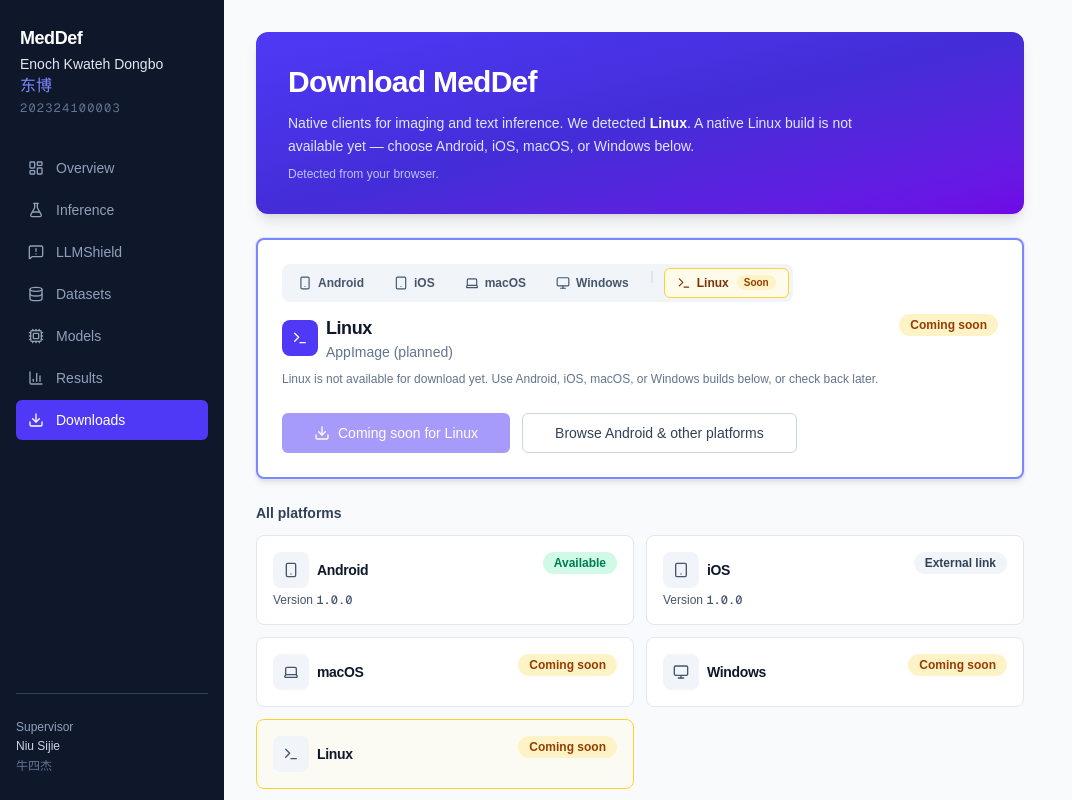
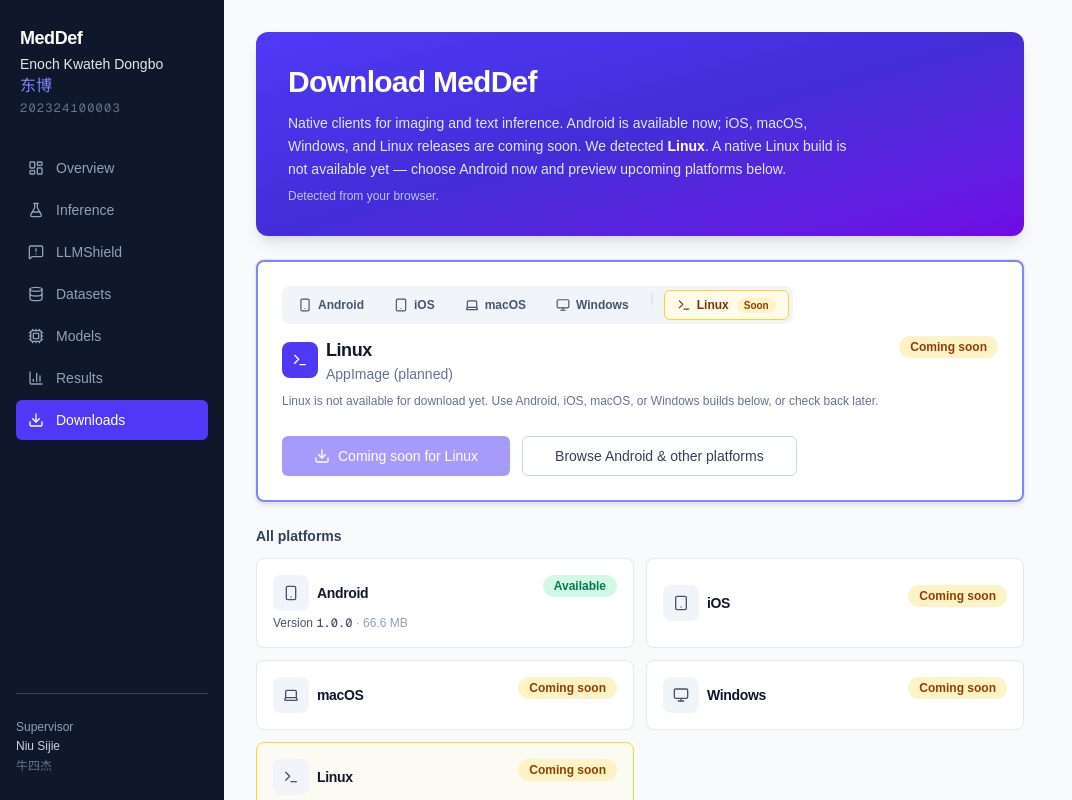
Before and after one commit to Hetawk/next-meddef, a Next.js app: page /downloads in a window 1280 px wide. Shown: the whole page, without its empty margins (0-1072 px from the left). Built offline with nearby package versions, Linux system fonts and the light colour scheme; no server answers.

Commit message:
chore: sync latest project updates

```diff
--- a/src/app/(dashboard)/downloads/page.tsx
+++ b/src/app/(dashboard)/downloads/page.tsx
@@ -7,7 +7,7 @@
 export const metadata: Metadata = {
   title: "Downloads",
   description:
-    "Download MedDef clients for Android, iOS, macOS, Windows, and Linux.",
+    "Download MedDef for Android. iOS, macOS, Windows, and Linux releases are coming soon.",
 };
 
 export default async function DownloadsPage() {
--- a/src/components/downloads/downloads-hub.tsx
+++ b/src/components/downloads/downloads-hub.tsx
@@ -109,7 +109,11 @@
   const label = PLATFORM_LABELS[viewing];
 
   if (artifact.status === "coming_soon") {
-    if (viewing === "linux" && opts.isViewingDetected && opts.detected === "linux") {
+    if (
+      viewing === "linux" &&
+      opts.isViewingDetected &&
+      opts.detected === "linux"
+    ) {
       return "Coming soon for Linux";
     }
     return `${label} — coming soon`;
@@ -187,6 +191,9 @@
   const active = platformInManifest(manifest, selected)!;
   const href = resolveHref(active);
   const showDetectedBanner = isManifestPlatform(detected);
+  const detectedArtifact = showDetectedBanner
+    ? platformInManifest(manifest, detected)
+    : undefined;
   const linuxDetected = detected === "linux";
   const unknownDevice = detected === "unknown";
   const isViewingDetected = selected === detected;
@@ -202,14 +209,25 @@
       <div className="rounded-xl bg-linear-to-br from-indigo-600 via-indigo-700 to-violet-700 p-8 text-white shadow-lg">
         <h1 className="text-3xl font-bold tracking-tight">Download MedDef</h1>
         <p className="mt-3 text-sm text-indigo-100 leading-relaxed max-w-xl">
-          Native clients for imaging and text inference.
+          Native clients for imaging and text inference. Android is available
+          now; iOS, macOS, Windows, and Linux releases are coming soon.
           {linuxDetected ? (
             <>
               {" "}
               We detected{" "}
               <span className="font-semibold text-white">Linux</span>. A native
-              Linux build is not available yet — choose Android, iOS, macOS, or
-              Windows below.
+              Linux build is not available yet — choose Android now and preview
+              upcoming platforms below.
+            </>
+          ) : showDetectedBanner &&
+            detectedArtifact?.status === "coming_soon" ? (
+            <>
+              {" "}
+              We detected{" "}
+              <span className="font-semibold text-white">
+                {PLATFORM_LABELS[detected]}
+              </span>
+              . This release is coming soon — Android is available now.
             </>
           ) : showDetectedBanner ? (
             <>
@@ -383,7 +401,8 @@
           All platforms
         </h2>
         <div className="grid gap-3 sm:grid-cols-2">
-          {[...primaryTabs, ...(showLinuxTab ? [LINUX_PLATFORM] : [])].map((id) => (
+          {[...primaryTabs, ...(showLinuxTab ? [LINUX_PLATFORM] : [])].map(
+            (id) => (
               <button
                 key={id}
                 type="button"
@@ -409,7 +428,8 @@
                   compact
                 />
               </button>
-          ))}
+            ),
+          )}
         </div>
       </div>
 
@@ -483,13 +503,13 @@
           {releaseDate && !compact && (
             <span className="text-slate-400"> · released {releaseDate}</span>
           )}
-          {sizeLabel && (
-            <span className="text-slate-400"> · {sizeLabel}</span>
-          )}
+          {sizeLabel && <span className="text-slate-400"> · {sizeLabel}</span>}
         </p>
       )}
       {artifact.notes && !compact && (
-        <p className="text-xs text-slate-500 leading-relaxed">{artifact.notes}</p>
+        <p className="text-xs text-slate-500 leading-relaxed">
+          {artifact.notes}
+        </p>
       )}
       {artifact.filename && artifact.status === "available" && !compact && (
         <p className="text-xs font-mono text-slate-400">{artifact.filename}</p>
```
Also changed, not shown: public/downloads/README.txt, public/downloads/manifest.json, 1 other file (tests, documents, lock files or other folders). Lines whose indentation alone changed are shown as unchanged.
